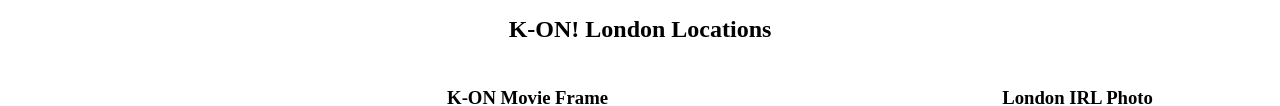
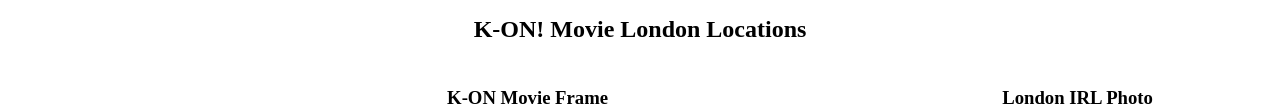
Before and after one commit to allenye66/K-ON-Website, a plain HTML site: page index.html in a window 1280 px wide. Shown: the part 784-890 px from the top of the page. Drawn offline with Linux system fonts and the light colour scheme.

Commit message:
Update index.html

```diff
--- a/index.html
+++ b/index.html
@@ -62,7 +62,7 @@ gtag('config', 'G-NECJT38764');
 
 		</div>
 	</header>
-	<h2 style="text-align: center">K-ON! London Locations</h2>
+	<h2 style="text-align: center">K-ON! Movie London Locations</h2>
 	<div id="images">
 		<div class="row">
 			<div class="column">
```
